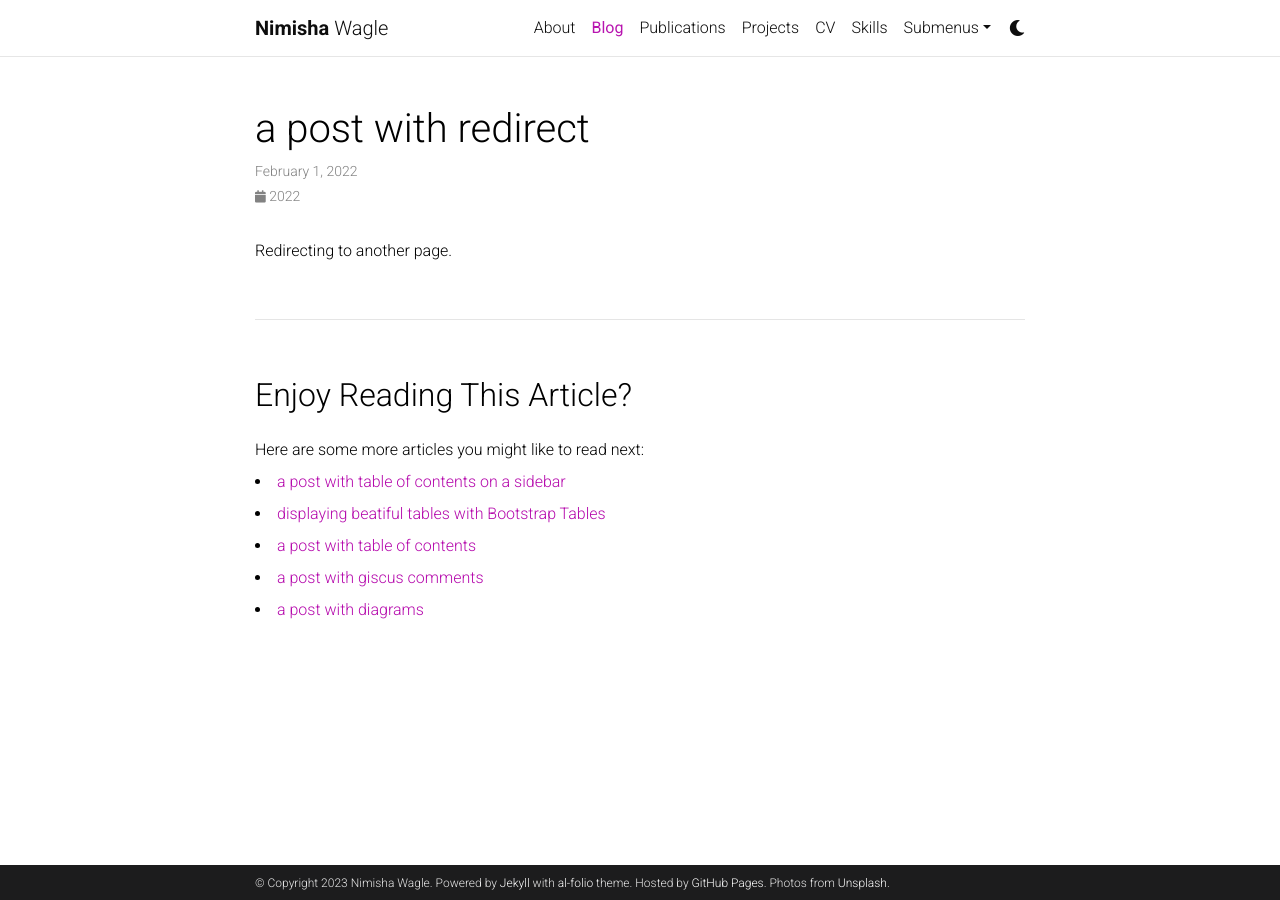
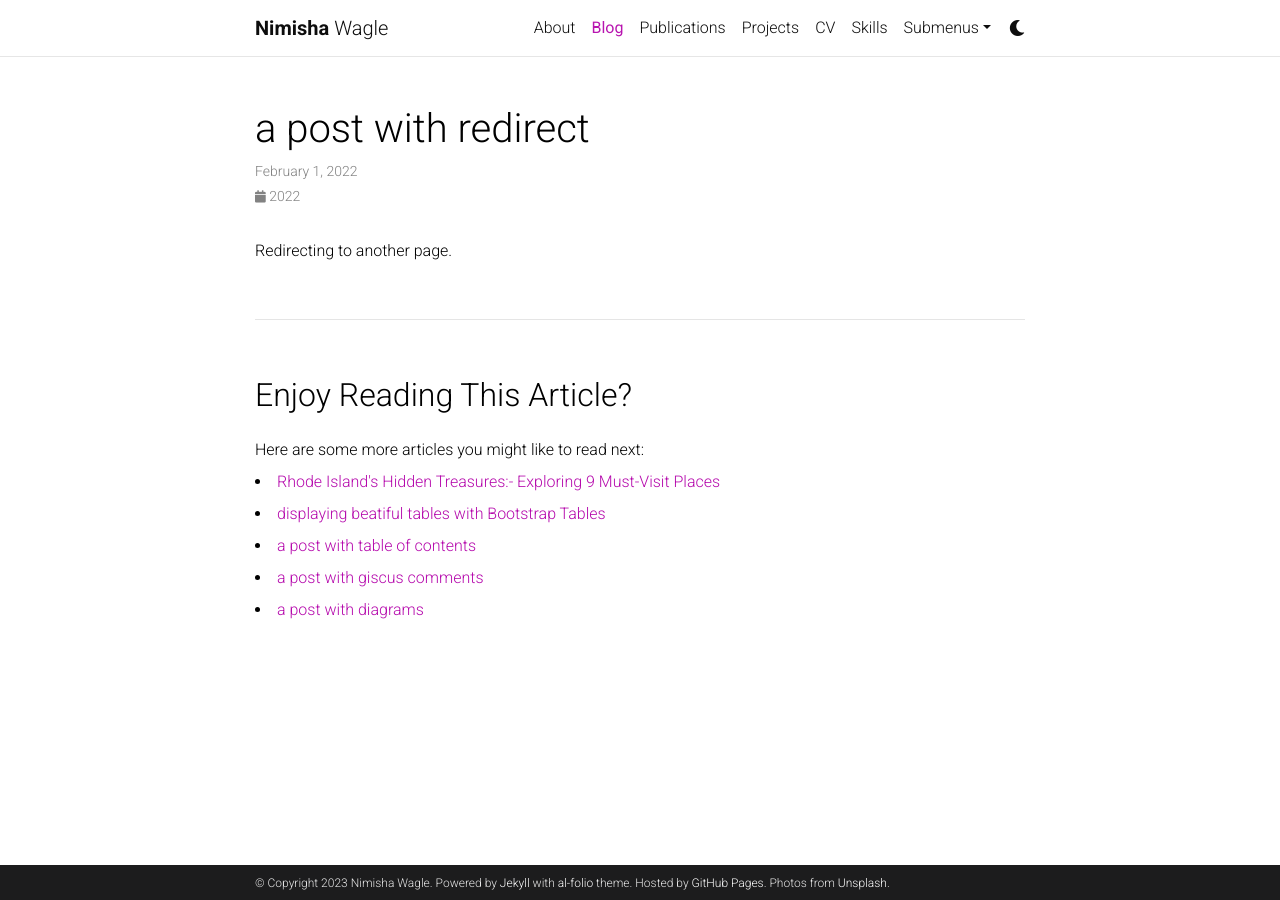
Before and after one commit to wagle1996/wagle1996.github.io, a Jekyll site: the page built from _posts/2022-02-01-redirect.md, in a window 1280 px wide. Built offline with Jekyll 4.4.1, drawn with Linux system fonts in a browser that asks for light colours; comment, search, counter and statistics services are not loaded; a style sheet for code colours, icons or effects is not loaded; some of the changed lines change nothing that is shown.

Commit message:
Update 2023-04-25-sidebar-table-of-contents.md

````diff
--- a/_posts/2023-04-25-sidebar-table-of-contents.md
+++ b/_posts/2023-04-25-sidebar-table-of-contents.md
@@ -1,10 +1,10 @@
 ---
 layout: post
-title: a post with table of contents on a sidebar
+title: Rhode Island's Hidden Treasures:- Exploring 9 Must-Visit Places
 date: 2023-08-7 7:33:00-0400
-description: an example of a blog post with table of contents on a sidebar
+description: The best places where I have visited in Rhode Island
 categories: sample-posts toc sidebar
-giscus_comments: true
+giscus_comments: false
 related_posts: false
 toc:
   sidebar: left
@@ -25,6 +25,49 @@
 8. ROger Williams Memorial park
 9. RISD Museum
 ```
+Introduction
+
+Rhode Island, the smallest state in the U.S., is a land of hidden gems waiting to be discovered. From opulent mansions to tranquil parks and cultural havens, the Ocean State has it all. In this blog post, we'll take you on a journey through nine must-visit places that showcase the rich history, natural beauty, and cultural vibrancy of Rhode Island.
+
+1. Marble House - A Gilded Age Extravaganza
+
+Marble House, a masterpiece of architectural opulence, is a testament to the Gilded Age's extravagance. Built by William K. Vanderbilt, it features stunning marble facades and luxurious interiors. Step back in time as you explore the lavish rooms and beautiful gardens overlooking the Atlantic Ocean.
+
+2. WaterFire Providence - An Enchanting Spectacle
+
+WaterFire Providence is a mesmerizing art installation that transforms the city's rivers into a breathtaking display of fire and light. The sight of dozens of bonfires set ablaze on the water's surface against a backdrop of live music and local artwork is truly enchanting.
+
+3. Blithewold Mansion - A Garden Lover's Paradise
+
+Blithewold Mansion and Arboretum is a horticultural delight. Stroll through its beautifully landscaped gardens, which come alive with vibrant blooms in the spring and summer. The mansion itself is a step back in time, offering a glimpse into the lives of the wealthy Van Wickle family.
+
+4. Brenton Point State Park - Coastal Beauty Unveiled
+
+For panoramic views of the Rhode Island coastline, Brenton Point State Park is the place to be. Located on the Ocean Drive in Newport, it's a serene spot for picnics, kite flying, and enjoying the fresh sea breeze.
+
+5. Colt State Park - Nature's Haven
+
+Colt State Park is a nature lover's paradise. With its vast lawns, meandering bike paths, and scenic views of Narragansett Bay, it's perfect for hiking, birdwatching, or simply unwinding in a tranquil environment.
+
+6. The Breakers - A Symbol of Luxury
+
+The Breakers, a symbol of Newport's historic wealth, is another must-see mansion. Its grandeur and elegance, set against the backdrop of the Atlantic Ocean, are awe-inspiring. Explore the mansion's opulent rooms and beautifully manicured gardens.
+
+7. Roger Williams Park Zoo - Family Fun
+
+Roger Williams Park Zoo is an educational and entertaining destination for families. Home to a diverse array of animals from around the world, it offers opportunities for both learning and close encounters with wildlife.
+
+8. Roger Williams Memorial Park - A Green Oasis
+
+Roger Williams Memorial Park is a serene green oasis in the heart of Providence. It's the perfect place for a leisurely stroll, a peaceful picnic, or simply to enjoy the tranquility of nature in the midst of the city.
+
+9. RISD Museum - A Cultural Gem
+
+The RISD Museum, affiliated with the Rhode Island School of Design, houses an impressive collection of art and artifacts from around the world. Explore its galleries to discover an eclectic mix of contemporary and historical works, making it a must-visit for art enthusiasts.
+
+Conclusion
+
+Rhode Island may be the nation's smallest state, but it's brimming with cultural treasures, natural beauty, and historic charm. These nine must-visit places in Rhode Island offer a glimpse into the state's rich history, vibrant culture, and stunning landscapes. Whether you're a history buff, nature lover, or art enthusiast, Rhode Island has something special to offer you. So, pack your bags and embark on a journey to uncover the hidden treasures of the Ocean State.
 These are the most important places to visit in Rhode Island and are my top choices.
 See the Map below for the places you need to visit in Rhode Island. click the placemark to see details of the places.
-<iframe src="https://wagle1996.github.io/Places_to_visit_webmap/#10/41.6421/-71.3562" title="Places to visit in Rhode Island"></iframe>
+<iframe width="100%" height="100%" src="https://wagle1996.github.io/Places_to_visit_webmap/#10/41.6421/-71.3562" title="Places to visit in Rhode Island"></iframe>
````
